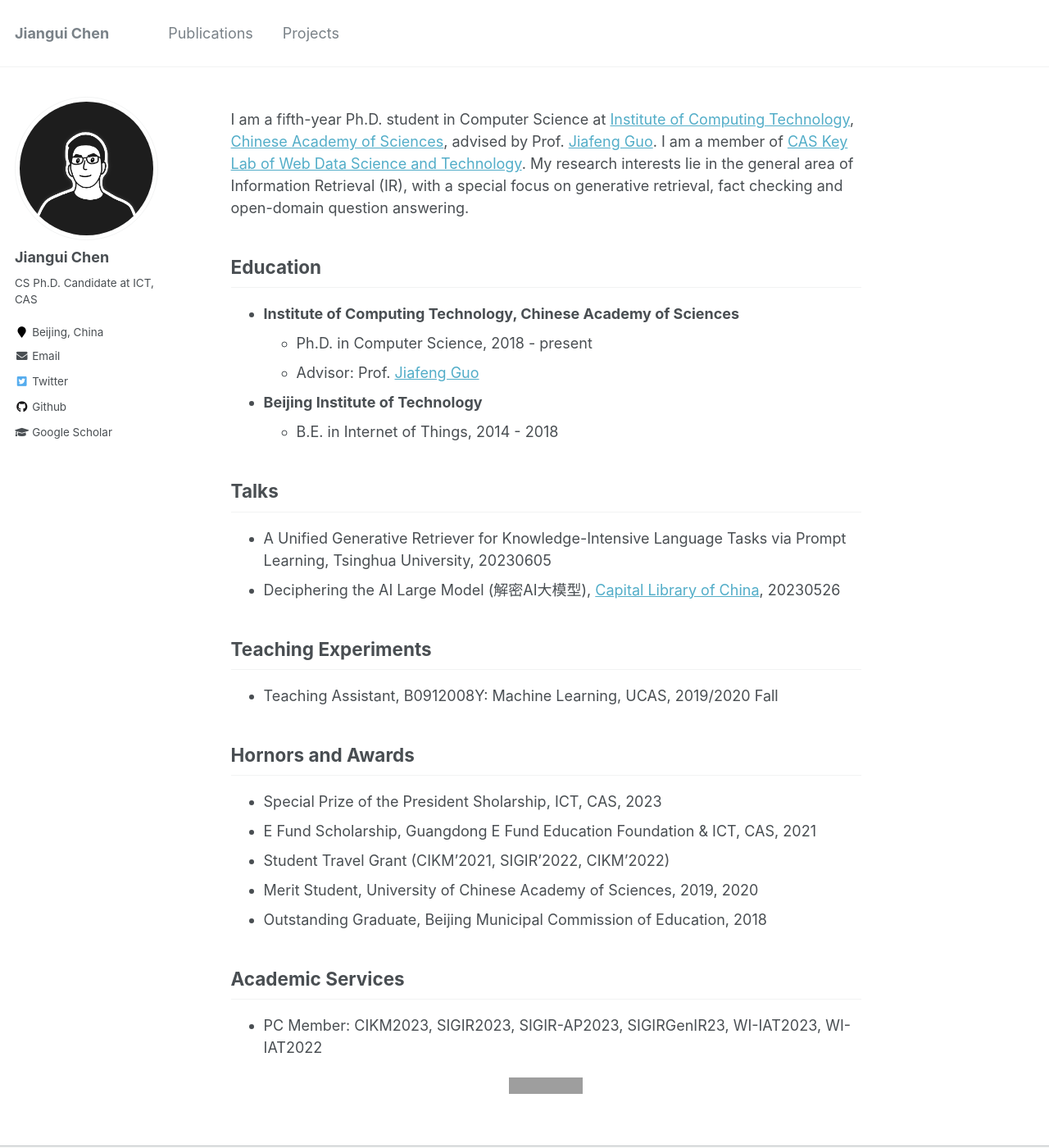
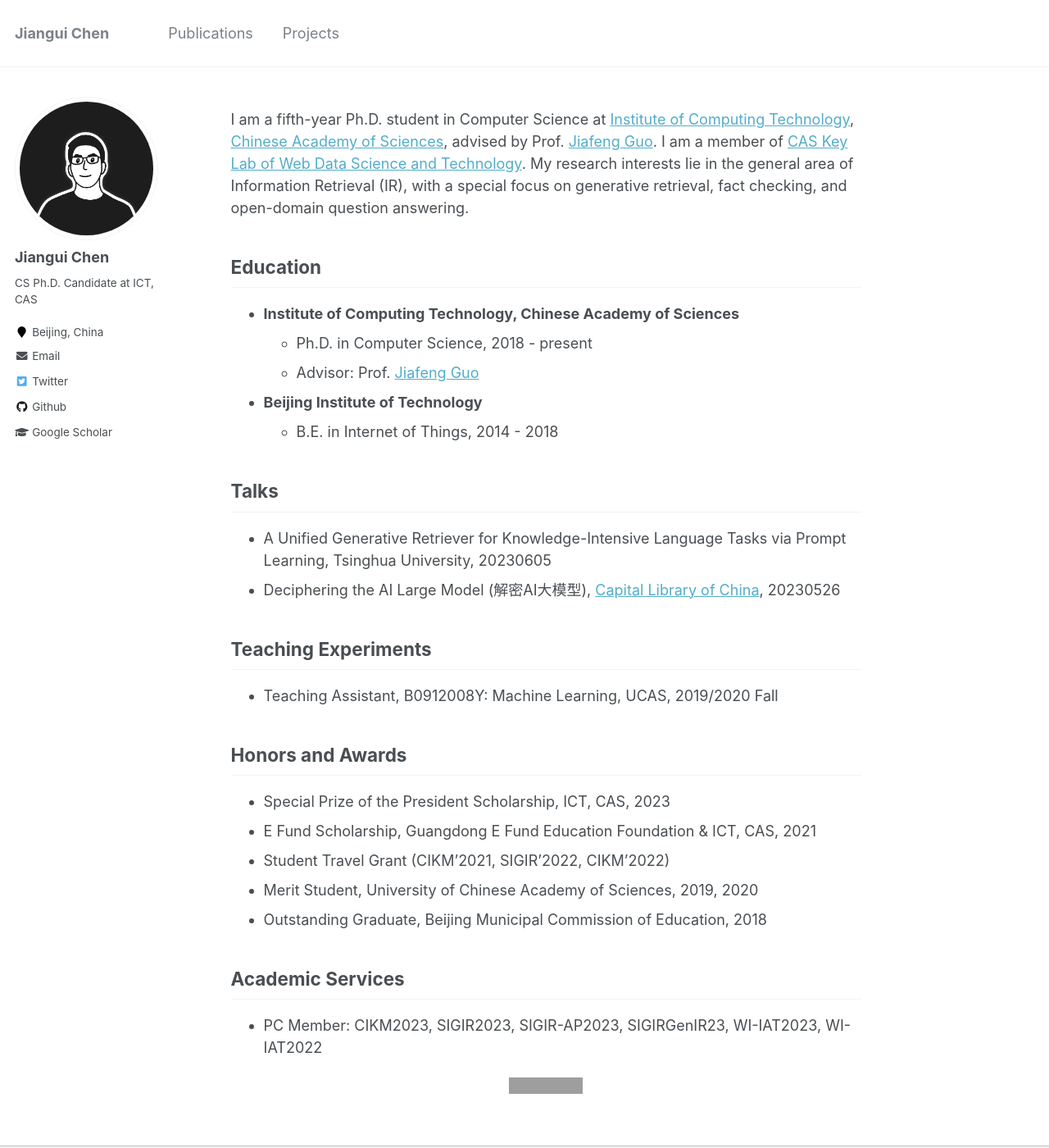
Before and after one commit to Chriskuei/chriskuei.github.io, a Jekyll site: the page built from _pages/about.md, in a window 1280 px wide and 1400 px high. Shown: the whole window at 82% size. Built offline with Jekyll 4.4.1, drawn with Linux system fonts in a browser that asks for light colours; grey boxes are pictures that could not be loaded.

Commit message:
Update about.md

```diff
--- a/_pages/about.md
+++ b/_pages/about.md
@@ -9,7 +9,7 @@ redirect_from:
 ---
 
 
-I am a fifth-year Ph.D. student in Computer Science at [Institute of Computing Technology](http://www.ict.ac.cn/), [Chinese Academy of Sciences](http://www.cas.cn/), advised by Prof. [Jiafeng Guo](http://www.bigdatalab.ac.cn/gjf/). I am a member of [CAS Key Lab of Web Data Science and Technology](http://www.bigdatalab.ac.cn/). My research interests lie in the general area of Information Retrieval (IR), with a special focus on generative retrieval, fact checking and open-domain question answering.
+I am a fifth-year Ph.D. student in Computer Science at [Institute of Computing Technology](http://www.ict.ac.cn/), [Chinese Academy of Sciences](http://www.cas.cn/), advised by Prof. [Jiafeng Guo](http://www.bigdatalab.ac.cn/gjf/). I am a member of [CAS Key Lab of Web Data Science and Technology](http://www.bigdatalab.ac.cn/). My research interests lie in the general area of Information Retrieval (IR), with a special focus on generative retrieval, fact checking, and open-domain question answering.
 
 Education
 ------
@@ -28,9 +28,9 @@ Teaching Experiments
 ------
   * Teaching Assistant, B0912008Y: Machine Learning, UCAS, 2019/2020 Fall
 
-Hornors and Awards
+Honors and Awards
 ------
-  * Special Prize of the President Sholarship, ICT, CAS, 2023
+  * Special Prize of the President Scholarship, ICT, CAS, 2023
   * E Fund Scholarship, Guangdong E Fund Education Foundation & ICT, CAS, 2021
   * Student Travel Grant (CIKM'2021, SIGIR'2022, CIKM'2022)
   * Merit Student, University of Chinese Academy of Sciences, 2019, 2020
```
